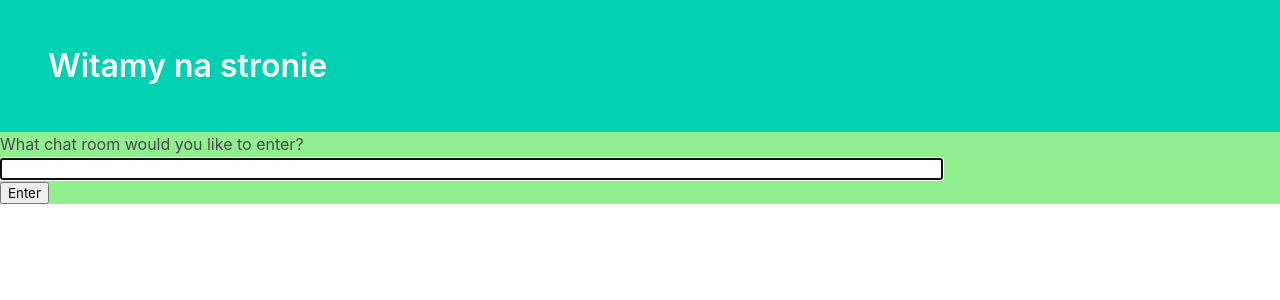
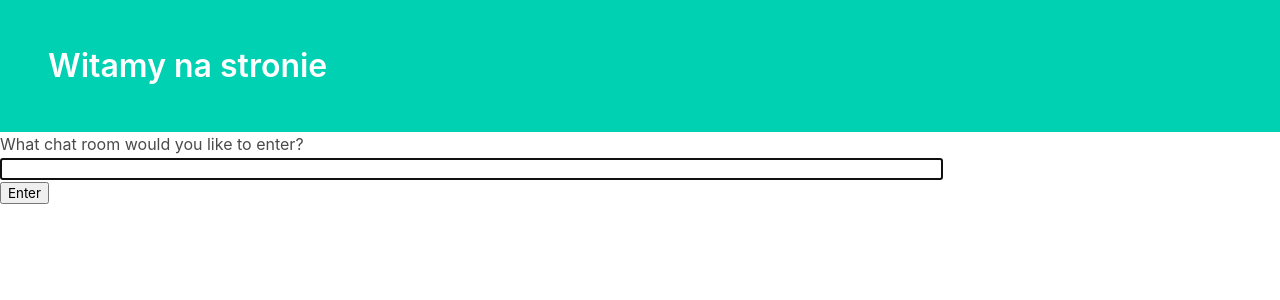
Before and after one commit to jakubmichalik98-98/GroupChat, a Django app: page /chat/ in a window 1280 px wide. Shown: the top 300 px of the page. Run offline with Django 3.2, Linux system fonts and the light colour scheme; the visitor is signed in with stand-in values (Sample User, id 1); some libraries are stand-ins or nearby versions.

Commit message:
some changes in main.css

```diff
--- a/GroupChatDjango/static/main.css
+++ b/GroupChatDjango/static/main.css
@@ -1,5 +1,5 @@
 body{
-background-color: lightgreen;
+background-color: ;
 }
 
 .login_link{
```
